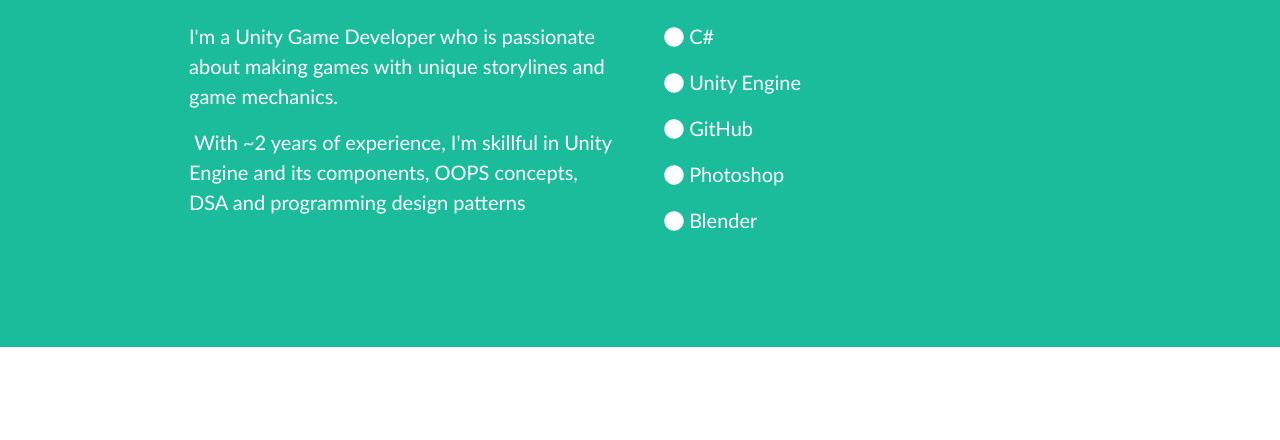
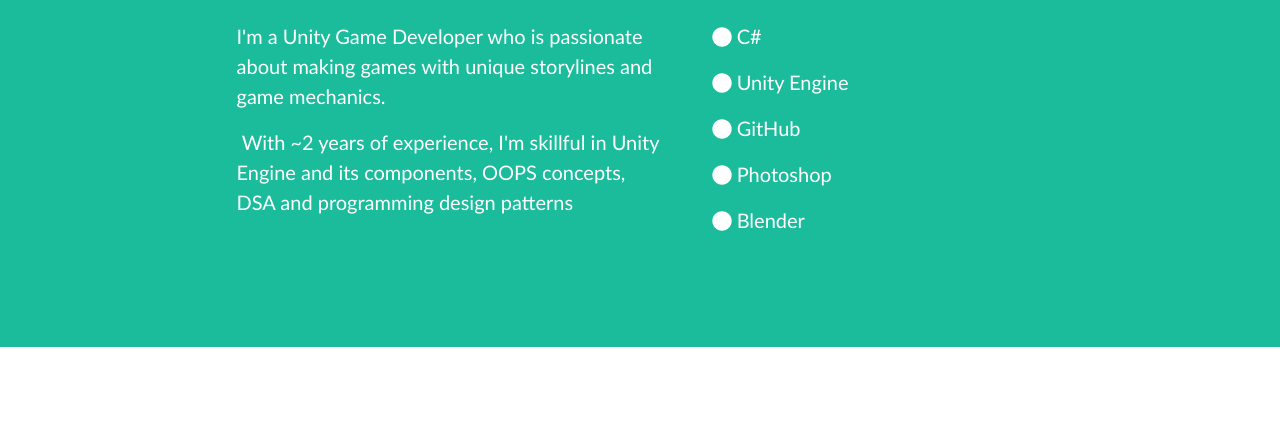
Before and after one commit to sameer-ds4/Portfolio, a plain HTML site: page index.html in a window 1280 px wide. Shown: the part 783-1223 px from the top of the page. Drawn offline with nearby package versions, Linux system fonts and the light colour scheme; a web font is replaced by a local one.

Commit message:
alignment_update

```diff
--- a/index.html
+++ b/index.html
@@ -71,7 +71,7 @@
                         <p class="pre-wrap lead">I'm a Unity Game Developer who is passionate about making games with unique storylines and game mechanics.</p>
                         <p class="pre-wrap lead"> With ~2 years of experience, I'm skillful in Unity Engine and its components, OOPS concepts, DSA and programming design patterns</p>
                     </div>
-                    <div class="col-lg-5 mr-auto">
+                    <div class="col-lg-4 mr-auto">
                         <p class="pre-wrap lead"><i class="fas fa-circle"></i> C#</p>
                         <p class="pre-wrap lead"><i class="fas fa-circle"></i> Unity Engine</p>
                         <p class="pre-wrap lead"><i class="fas fa-circle"></i> GitHub</p>
```
